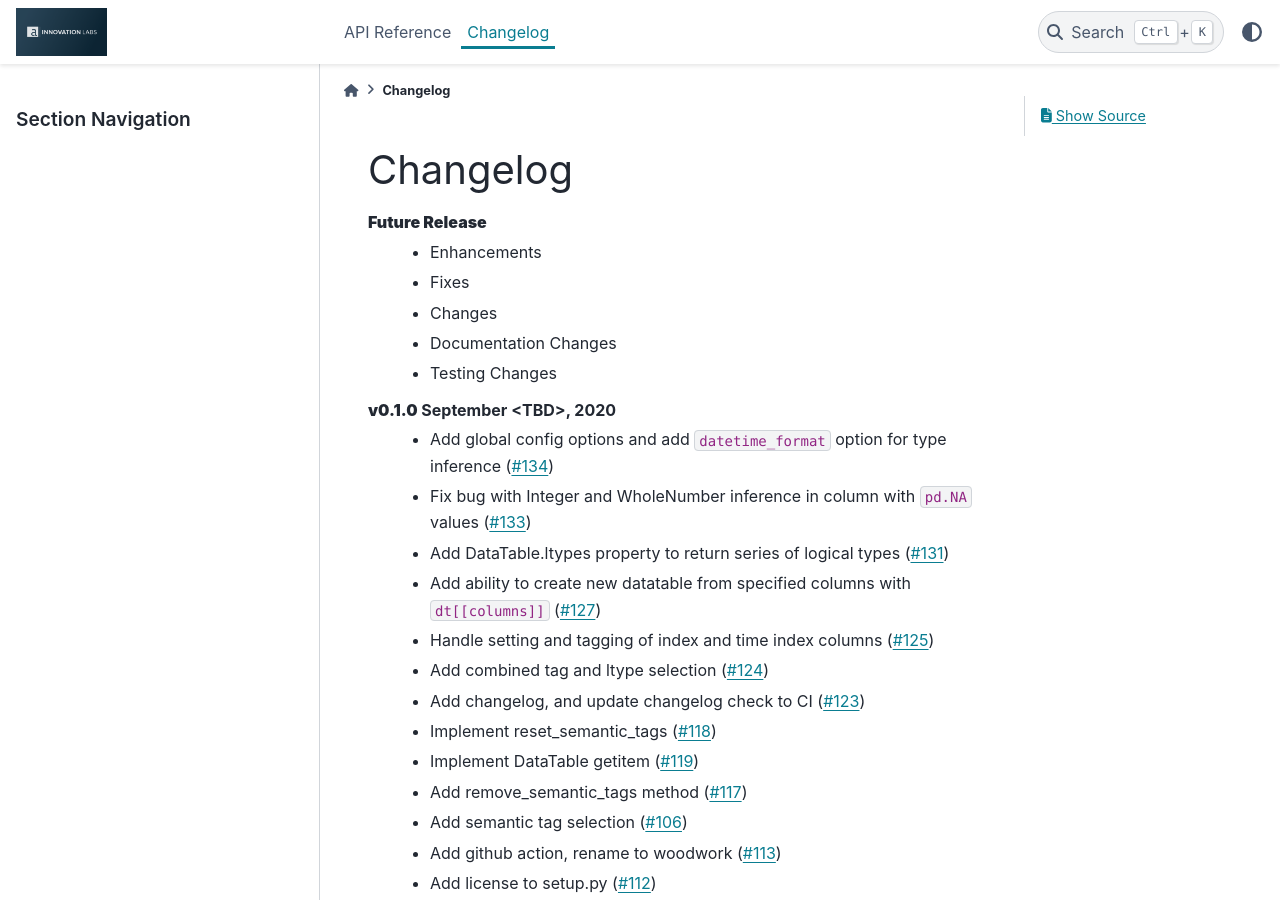
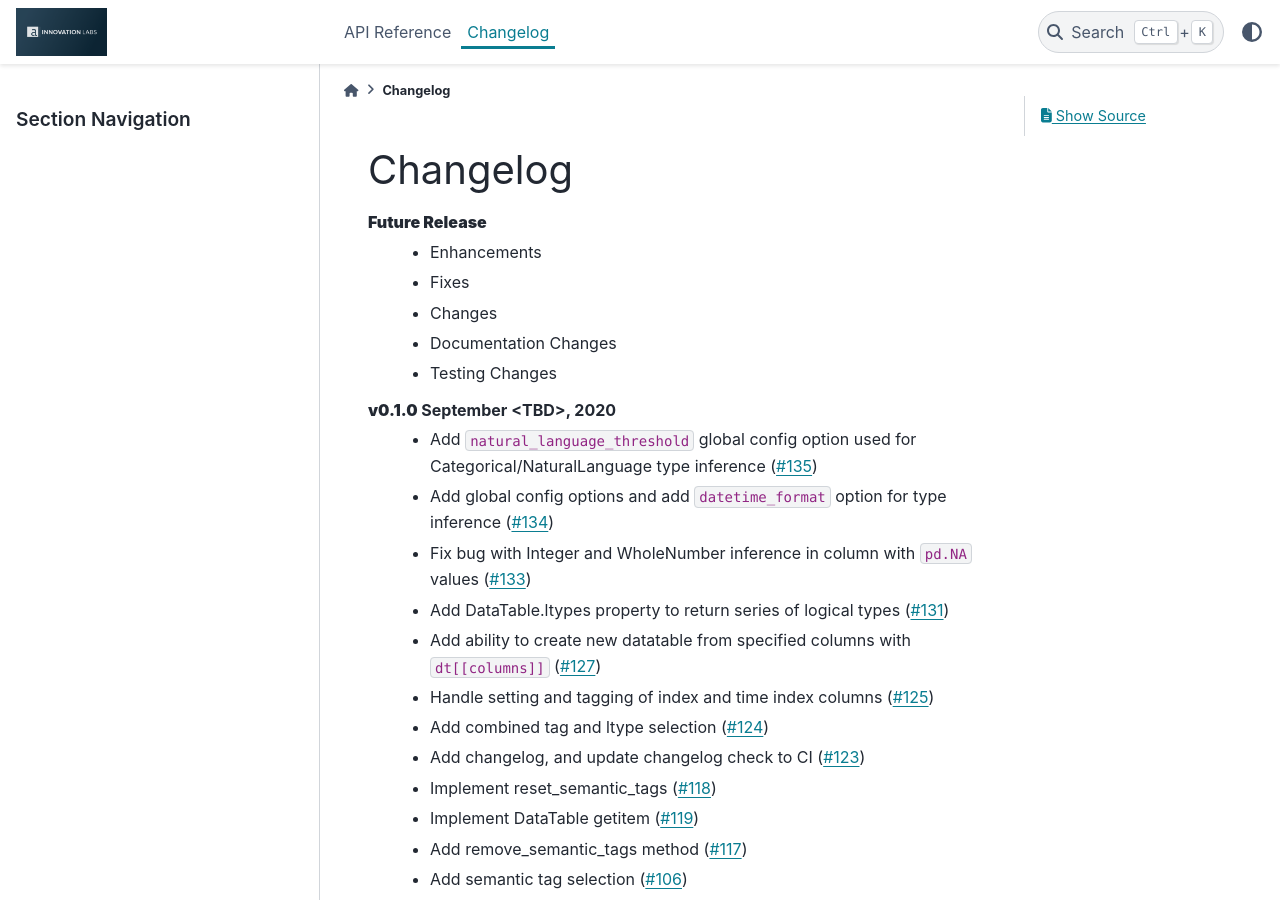
Before and after one commit to alteryx/woodwork, a Sphinx documentation site: the page built from docs/source/changelog.rst, in a window 1280 px wide and 900 px high. Built offline with Sphinx 7.4.7 and the PyData theme 0.15.4, drawn with Linux system fonts in a browser that asks for light colours; comment, search, counter and statistics services are not loaded.

Commit message:
update changelog.rst

```diff
--- a/docs/source/changelog.rst
+++ b/docs/source/changelog.rst
@@ -11,6 +11,7 @@ Changelog
 
 
 **v0.1.0** September <TBD>, 2020
+    * Add ``natural_language_threshold`` global config option used for Categorical/NaturalLanguage type inference (:pr:`135`)
     * Add global config options and add ``datetime_format`` option for type inference (:pr:`134`)
     * Fix bug with Integer and WholeNumber inference in column with ``pd.NA`` values (:pr:`133`)
     * Add DataTable.ltypes property to return series of logical types (:pr:`131`)
```
